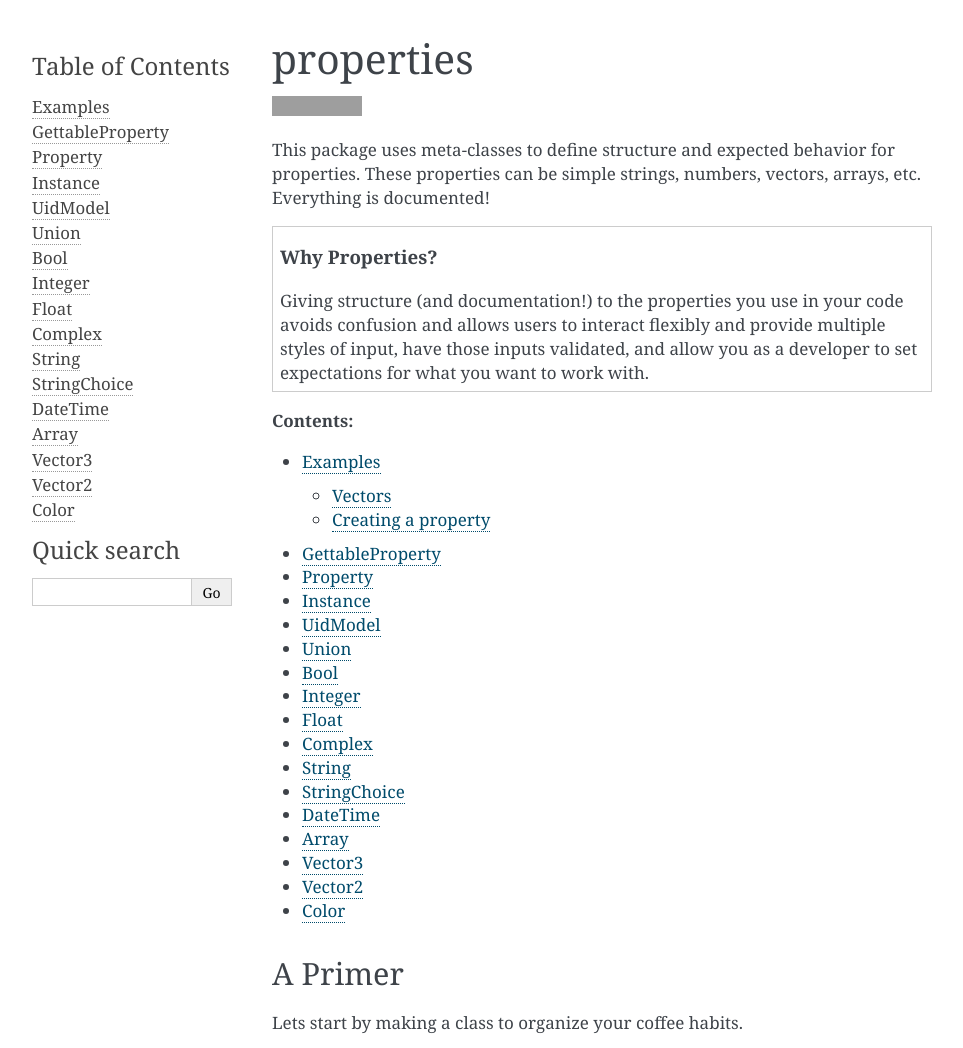
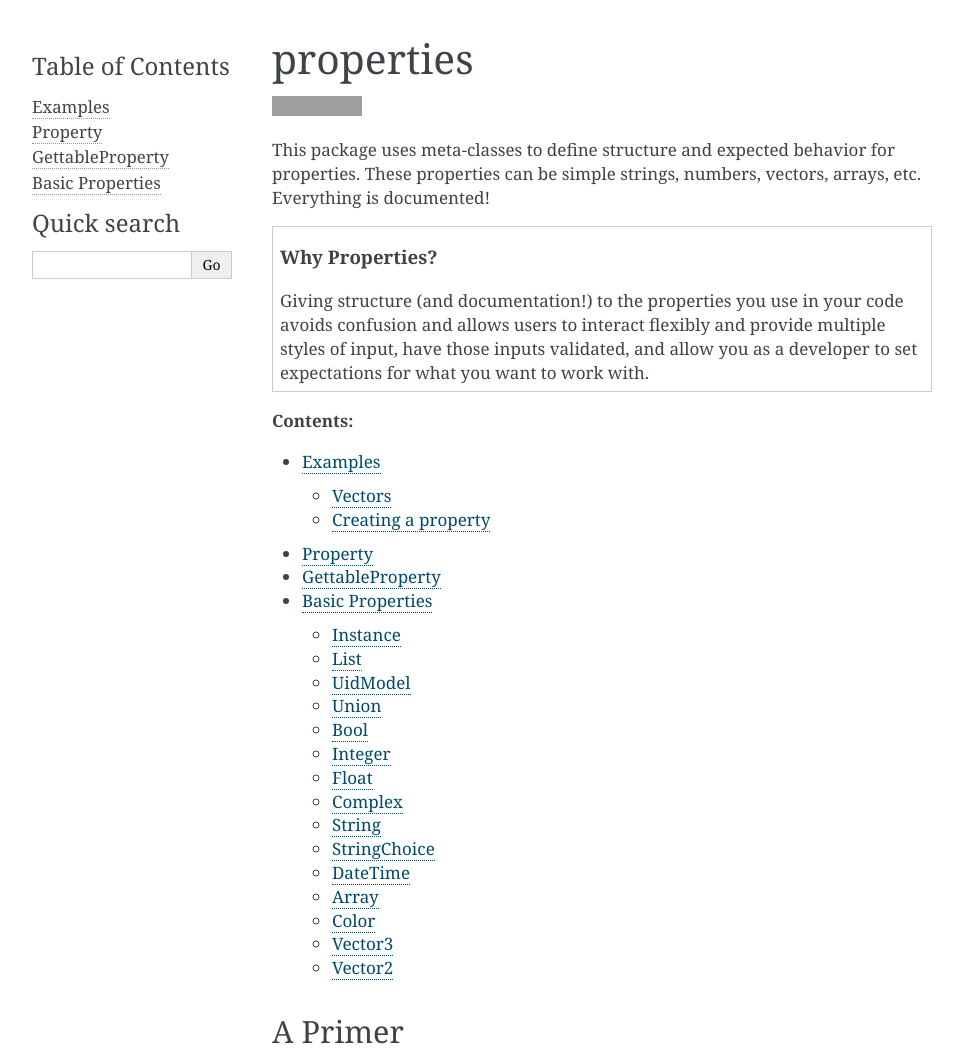
Before and after one commit to seequent/properties, a Sphinx documentation site: the page built from docs/index.rst, in a window 1280 px wide and 1400 px high, cut to the strip 0-1048 px from the top of the window. Shown: the whole strip, without its empty margins (148-1111 px from the left). Built offline with Sphinx 7.4.7, drawn with Linux system fonts in a browser that asks for light colours; grey boxes are pictures that could not be loaded.

Commit message:
Combine basic properties doc into one file
Also combined GettableProperty and Property docs into on file.

```diff
--- a/docs/content/bool.rst
+++ /dev/null
@@ -1,8 +0,0 @@
-.. _properties_bool:
-
-Bool
-****
-
-.. autoclass:: properties.basic.Bool
-    :members:
-    :undoc-members:
--- a/docs/content/color.rst
+++ /dev/null
@@ -1,8 +0,0 @@
-.. _properties_color:
-
-Color
-*****
-
-.. autoclass:: properties.basic.Color
-    :members:
-    :undoc-members:
--- a/docs/content/complex.rst
+++ /dev/null
@@ -1,8 +0,0 @@
-.. _properties_complex:
-
-Complex
-*******
-
-.. autoclass:: properties.basic.Complex
-    :members:
-    :undoc-members:
--- a/docs/content/datetime.rst
+++ /dev/null
@@ -1,8 +0,0 @@
-.. _properties_datetime:
-
-DateTime
-********
-
-.. autoclass:: properties.basic.DateTime
-    :members:
-    :undoc-members:
--- a/docs/content/float.rst
+++ /dev/null
@@ -1,8 +0,0 @@
-.. _properties_float:
-
-Float
-*****
-
-.. autoclass:: properties.basic.Float
-    :members:
-    :undoc-members:
--- a/docs/content/integer.rst
+++ /dev/null
@@ -1,8 +0,0 @@
-.. _properties_integer:
-
-Integer
-*******
-
-.. autoclass:: properties.basic.Integer
-    :members:
-    :undoc-members:
--- a/docs/content/string.rst
+++ /dev/null
@@ -1,8 +0,0 @@
-.. _properties_string:
-
-String
-******
-
-.. autoclass:: properties.basic.String
-    :members:
-    :undoc-members:
--- a/docs/content/stringchoice.rst
+++ /dev/null
@@ -1,8 +0,0 @@
-.. _properties_stringchoice:
-
-StringChoice
-************
-
-.. autoclass:: properties.basic.StringChoice
-    :members:
-    :undoc-members:
--- a/docs/content/union.rst
+++ /dev/null
@@ -1,8 +0,0 @@
-.. _properties_union:
-
-Union
-*****
-
-.. autoclass:: properties.basic.Union
-    :members:
-    :undoc-members:
--- a/docs/content/vector2.rst
+++ /dev/null
@@ -1,8 +0,0 @@
-.. _properties_vector2:
-
-Vector2
-*******
-
-.. autoclass:: properties.basic.Vector2
-    :members:
-    :undoc-members:
--- a/docs/content/vector3.rst
+++ /dev/null
@@ -1,8 +0,0 @@
-.. _properties_vector3:
-
-Vector3
-*******
-
-.. autoclass:: properties.basic.Vector3
-    :members:
-    :undoc-members:
--- a/docs/index.rst
+++ b/docs/index.rst
@@ -25,22 +25,8 @@ Everything is documented!
     :maxdepth: 2
 
     content/examples
-    content/gettableproperty
     content/property
-    content/instance
-    content/uidmodel
-    content/union
-    content/bool
-    content/integer
-    content/float
-    content/complex
-    content/string
-    content/stringchoice
-    content/datetime
-    content/array
-    content/vector3
-    content/vector2
-    content/color
+    content/basic
 
 A Primer
 --------
```
Also changed, not shown: docs/content/array.rst (deleted, +0 -8 lines), docs/content/basic.rst (added, +139 -0 lines), docs/content/gettableproperty.rst (deleted, +0 -8 lines), docs/content/instance.rst (deleted, +0 -8 lines), docs/content/property.rst (+13 -0 lines), docs/content/uidmodel.rst (deleted, +0 -8 lines).
